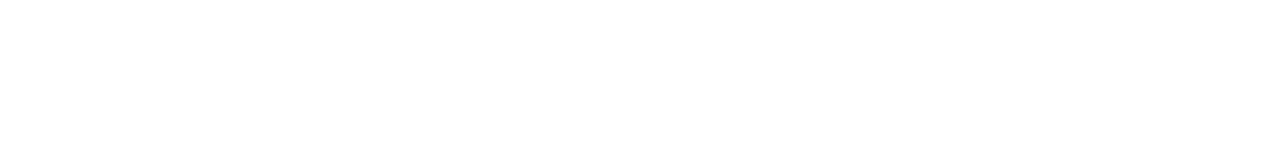
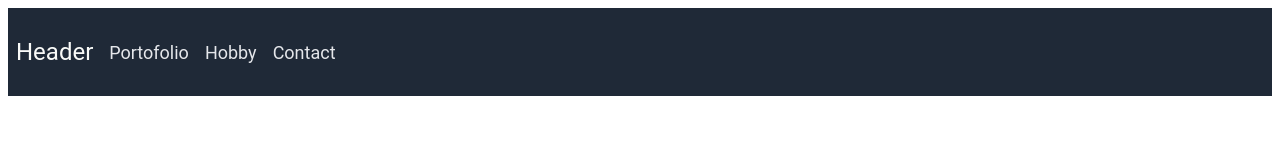
Before and after one commit to jojodm997/Landing, a plain HTML site: page index.html in a window 1280 px wide. Drawn offline with Linux system fonts and the light colour scheme.

Commit message:
Adding header

```diff
--- a/index.html
+++ b/index.html
@@ -4,7 +4,18 @@
     <meta charset="UTF-8" />
     <meta name="viewport" content="width=device-width, initial-scale=1.0" />
     <link rel="stylesheet" href="./style.css" />
-    <title>Document</title>
+    <title>My Website</title>
   </head>
-  <body></body>
+  <body>
+    <div class="header">
+      <div class="pop">
+        <div class="logo">Header</div>
+        <ul class="links">
+          <li><a href="youtube.com">Portofolio</a></li>
+          <li><a href="youtube.com">Hobby</a></li>
+          <li><a href="youtube.com">Contact</a></li>
+        </ul>
+      </div>
+    </div>
+  </body>
 </html>
--- a/style.css
+++ b/style.css
@@ -0,0 +1,40 @@
+body {
+  height: 100vh;
+  display: flex;
+  flex-direction: column;
+  font-family: Roboto;
+}
+
+.header {
+  height: 72px;
+  background: #1f2937;
+  display: flex;
+  padding: 8px;
+}
+
+.logo {
+  display: flex;
+  justify-content: flex-start;
+  font-size: 24px;
+  color: #f9faf8;
+}
+
+.pop {
+  display: flex;
+  align-items: center;
+  gap: 16px;
+}
+
+a {
+  text-decoration: none;
+  font-size: 18px;
+  color: #e5e7eb;
+}
+
+ul {
+  list-style: none;
+  margin: 0;
+  padding: 0;
+  display: flex;
+  gap: 16px;
+}
```
